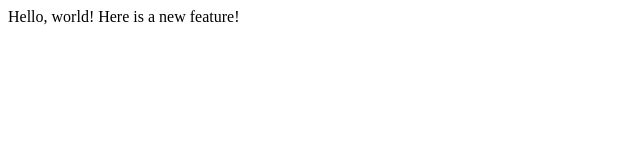
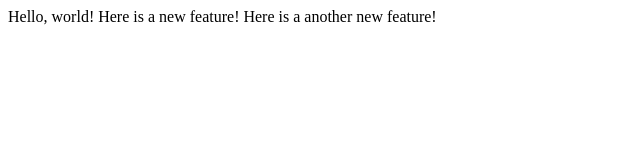
Before and after one commit to nguyenhoanganhtu2406/lecture1, a plain HTML site: page index.html in a window 1280 px wide. Shown: the whole page, without its empty margins (0-640 px from the left). Drawn offline with Linux system fonts and the light colour scheme.

Commit message:
another feature

```diff
--- a/index.html
+++ b/index.html
@@ -9,5 +9,6 @@
 <body>
     Hello, world!
     Here is a new feature!
+    Here is a another new feature!
 </body>
 </html>
```
